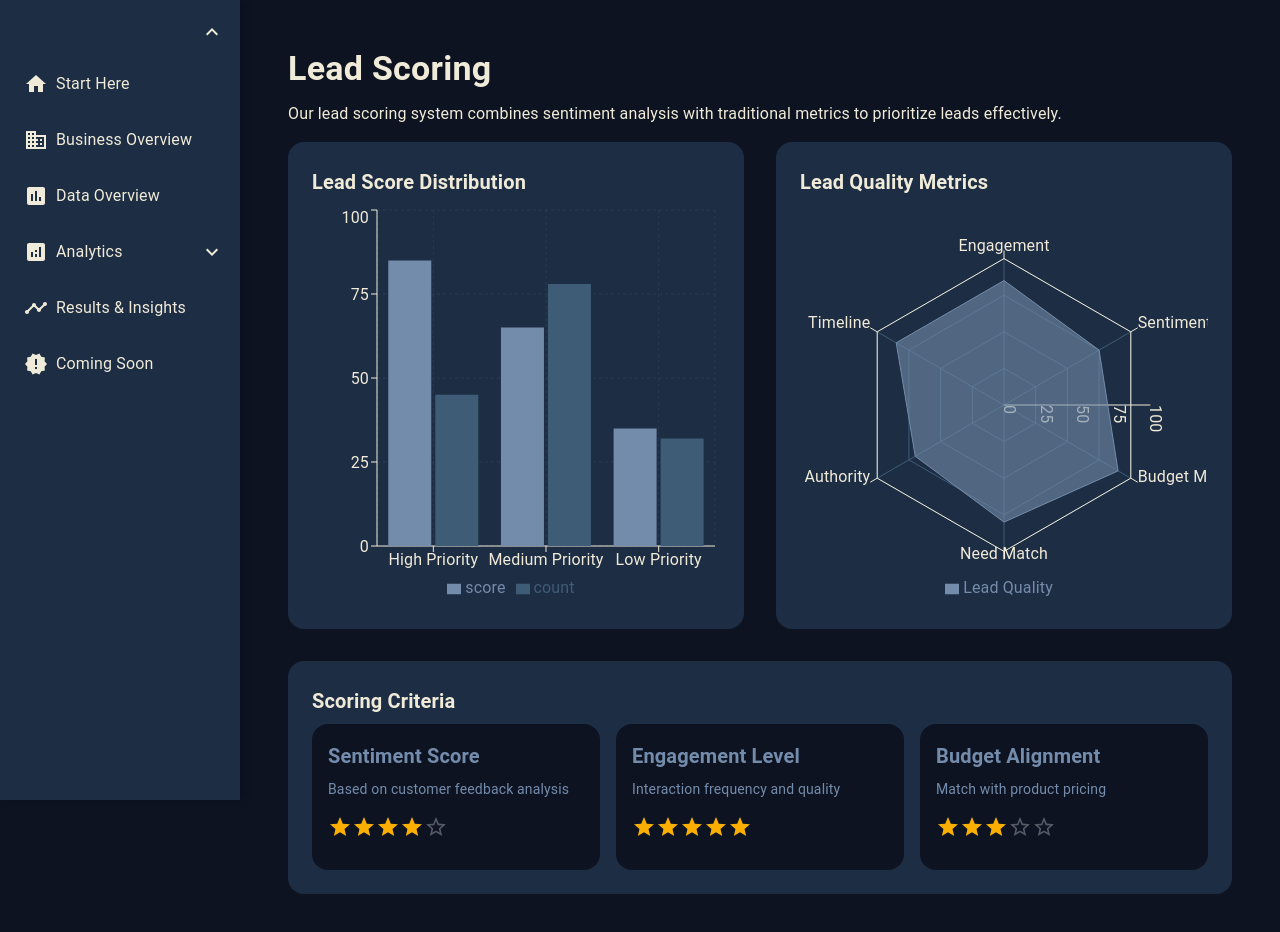
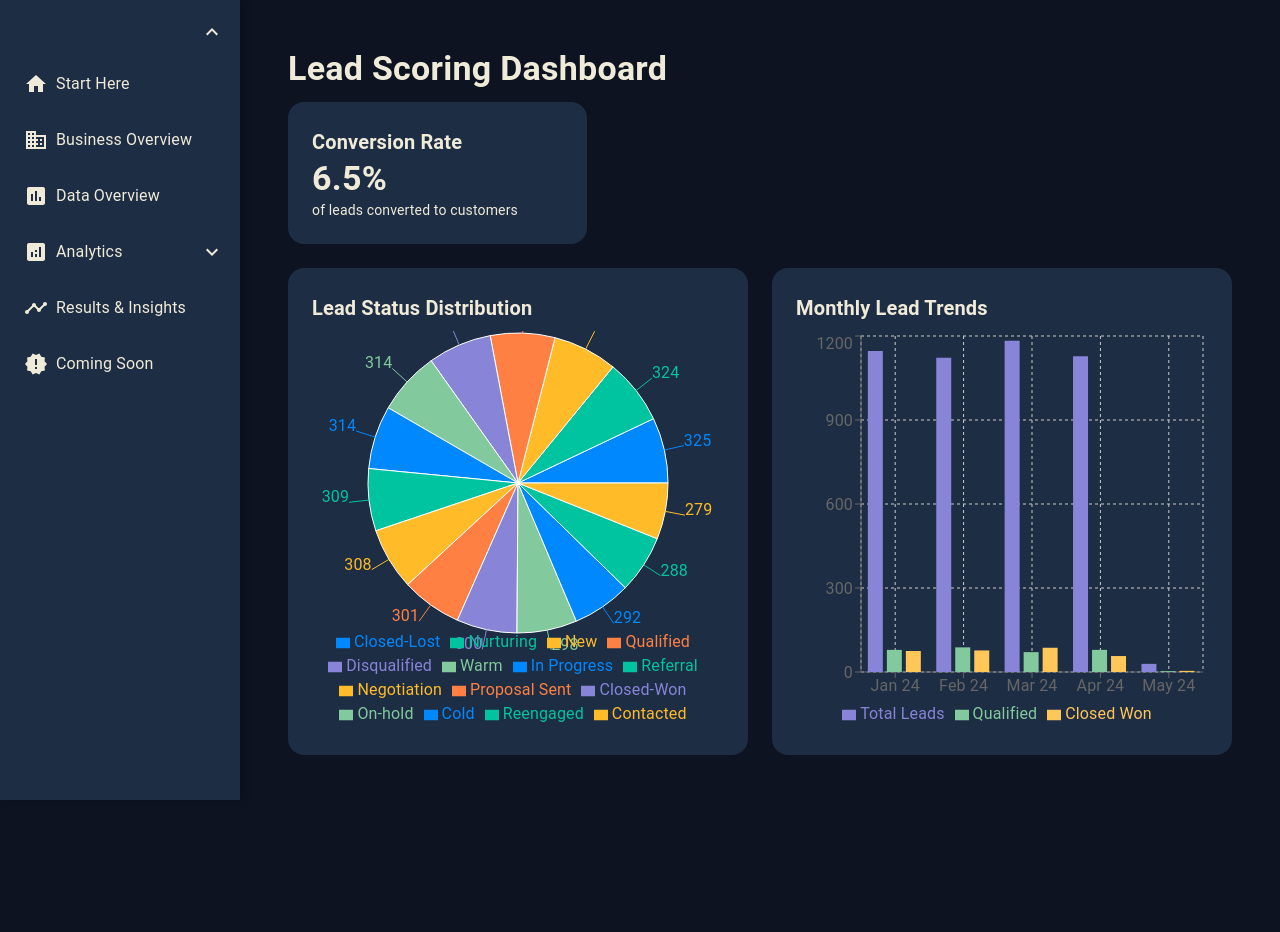
Before and after one commit to BTTAI-Salesforce-Group47/Customer_Sentiment_Analysis, a React (Create React App) app in the folder web-app/: page /lead-scoring in a window 1280 px wide. Shown: the top 932 px of the page. After the commit the page ends 803 px from the top, so only its background shows below. Built offline with nearby package versions, Linux system fonts and the light colour scheme.

Commit message:
real data for lead scoring but only data overview

```diff
--- a/web-app/src/pages/LeadScoring.js
+++ b/web-app/src/pages/LeadScoring.js
@@ -1,154 +1,172 @@
-import React, { useEffect, useRef } from 'react';
-import { Box, Grid, Paper, Typography, Card, CardContent, Rating } from '@mui/material';
-import { BarChart, Bar, XAxis, YAxis, CartesianGrid, Tooltip, Legend, ResponsiveContainer, RadarChart, Radar, PolarGrid, PolarAngleAxis, PolarRadiusAxis } from 'recharts';
+import React, { useEffect, useState } from 'react';
+import { Box, Grid, Paper, Typography, CircularProgress } from '@mui/material';
+import { BarChart, Bar, XAxis, YAxis, CartesianGrid, Tooltip, Legend, ResponsiveContainer, PieChart, Pie, Cell } from 'recharts';
+import Papa from 'papaparse';
 
 const LeadScoring = () => {
-  const leadScores = [
-    { name: 'High Priority', score: 85, count: 45 },
-    { name: 'Medium Priority', score: 65, count: 78 },
-    { name: 'Low Priority', score: 35, count: 32 },
-  ];
+  const [loading, setLoading] = useState(true);
+  const [error, setError] = useState(null);
+  const [statusDistribution, setStatusDistribution] = useState([]);
+  const [monthlyTrends, setMonthlyTrends] = useState([]);
+  const [conversionRate, setConversionRate] = useState(null);
 
-  const leadMetrics = [
-    { subject: 'Engagement', A: 85, fullMark: 100 },
-    { subject: 'Sentiment', A: 75, fullMark: 100 },
-    { subject: 'Budget Match', A: 90, fullMark: 100 },
-    { subject: 'Need Match', A: 80, fullMark: 100 },
-    { subject: 'Authority', A: 70, fullMark: 100 },
-    { subject: 'Timeline', A: 85, fullMark: 100 },
-  ];
-
-  const sections = useRef([]);
+  const COLORS = ['#0088FE', '#00C49F', '#FFBB28', '#FF8042', '#8884d8', '#82ca9d'];
 
   useEffect(() => {
-    const observerOptions = {
-      root: null,
-      rootMargin: '0px',
-      threshold: 0.1,
+    const loadData = async () => {
+      setLoading(true);
+      setError(null);
+
+      try {
+        console.log('Fetching leads data...');
+        const response = await fetch('/datasets/LeadsData.csv');
+        if (!response.ok) {
+          throw new Error(`Failed to fetch CSV: ${response.status} ${response.statusText}`);
+        }
+
+        const csvText = await response.text();
+        console.log('CSV data fetched, parsing...');
+
+        Papa.parse(csvText, {
+          header: true,
+          dynamicTyping: true,
+          skipEmptyLines: 'greedy',
+          complete: function(results) {
+            console.log('Total leads:', results.data.length);
+
+            // Process status distribution
+            const statusCounts = {};
+            results.data.forEach(row => {
+              const status = row.Status || 'Unknown';
+              statusCounts[status] = (statusCounts[status] || 0) + 1;
+            });
+
+            const distribution = Object.entries(statusCounts)
+              .map(([name, value]) => ({ name, value }))
+              .sort((a, b) => b.value - a.value);
+
+            setStatusDistribution(distribution);
+
+            // Process monthly trends
+            const monthlyData = {};
+            results.data.forEach(row => {
+              if (!row.Date) return;
+              const date = new Date(row.Date);
+              const month = date.toLocaleString('default', { month: 'short', year: '2-digit' });
+
+              if (!monthlyData[month]) {
+                monthlyData[month] = { month, total: 0, qualified: 0, closed: 0 };
+              }
+
+              monthlyData[month].total++;
+              if (row.Status === 'Qualified') monthlyData[month].qualified++;
+              if (row.Status === 'Closed-Won') monthlyData[month].closed++;
+            });
+
+            const trends = Object.values(monthlyData)
+              .sort((a, b) => new Date(a.month) - new Date(b.month));
+
+            setMonthlyTrends(trends);
+
+            // Calculate conversion rate
+            const totalLeads = results.data.length;
+            const closedWon = results.data.filter(row => row.Status === 'Closed-Won').length;
+            setConversionRate((closedWon / totalLeads * 100).toFixed(1));
+
+          }
+        });
+      } catch (err) {
+        console.error('Error loading data:', err);
+        setError(err.message);
+      } finally {
+        setLoading(false);
+      }
     };
 
-    const observer = new IntersectionObserver((entries) => {
-      entries.forEach((entry) => {
-        if (entry.isIntersecting) {
-          entry.target.style.opacity = '1';
-          entry.target.style.transform = 'translateY(0)';
-        }
-      });
-    }, observerOptions);
-
-    sections.current.forEach((section) => {
-      if (section) {
-        section.style.opacity = '0';
-        section.style.transform = 'translateY(20px)';
-        section.style.transition = 'all 0.6s ease-out';
-        observer.observe(section);
-      }
-    });
-
-    return () => observer.disconnect();
+    loadData();
   }, []);
 
+  if (loading) {
+    return (
+      <Box sx={{ display: 'flex', justifyContent: 'center', alignItems: 'center', height: '100vh' }}>
+        <CircularProgress />
+      </Box>
+    );
+  }
+
+  if (error) {
+    return (
+      <Box sx={{ p: 3, color: 'error.main' }}>
+        <Typography variant="h6">Error loading data</Typography>
+        <Typography>{error}</Typography>
+      </Box>
+    );
+  }
+
   return (
-    <Box sx={{ p: 3, maxWidth: '1200px', margin: '0 auto' }}>
-      <section ref={(el) => (sections.current[0] = el)}>
-        <Typography variant="h4" gutterBottom>
-          Lead Scoring
-        </Typography>
-        <Typography variant="body1" paragraph>
-          Our lead scoring system combines sentiment analysis with traditional metrics to prioritize leads effectively.
-        </Typography>
-      </section>
+    <Box sx={{ p: 3 }}>
+      <Typography variant="h4" gutterBottom>Lead Scoring Dashboard</Typography>
 
-      <Grid container spacing={4}>
-        <Grid item xs={12} md={6} ref={(el) => (sections.current[1] = el)}>
+      {/* Overview Cards */}
+      <Grid container spacing={3} sx={{ mb: 3 }}>
+        <Grid item xs={12} md={4}>
           <Paper sx={{ p: 3, backgroundColor: '#1D2D44', borderRadius: 4 }}>
-            <Typography variant="h6" gutterBottom>
-              Lead Score Distribution
-            </Typography>
-            <ResponsiveContainer width="100%" height={400}>
-              <BarChart data={leadScores}>
-                <CartesianGrid strokeDasharray="3 3" stroke="#3E5C76" opacity={0.3} />
-                <XAxis dataKey="name" stroke="#F0EBD8" />
-                <YAxis stroke="#F0EBD8" />
-                <Tooltip
-                  contentStyle={{
-                    backgroundColor: '#1D2D44',
-                    border: 'none',
-                    borderRadius: 8,
-                    boxShadow: '0 4px 16px rgba(0, 0, 0, 0.2)',
-                  }}
-                />
-                <Legend />
-                <Bar dataKey="score" fill="#748CAB" />
-                <Bar dataKey="count" fill="#3E5C76" />
-              </BarChart>
-            </ResponsiveContainer>
+            <Typography variant="h6">Conversion Rate</Typography>
+            <Typography variant="h4">{conversionRate}%</Typography>
+            <Typography variant="body2">of leads converted to customers</Typography>
+          </Paper>
+        </Grid>
+      </Grid>
+
+      {/* Charts */}
+      <Grid container spacing={3}>
+        {/* Lead Status Distribution */}
+        <Grid item xs={12} md={6}>
+          <Paper sx={{ p: 3, backgroundColor: '#1D2D44', borderRadius: 4 }}>
+            <Typography variant="h6" gutterBottom>Lead Status Distribution</Typography>
+            <Box sx={{ height: 400 }}>
+              <ResponsiveContainer>
+                <PieChart>
+                  <Pie
+                    data={statusDistribution}
+                    dataKey="value"
+                    nameKey="name"
+                    cx="50%"
+                    cy="50%"
+                    outerRadius={150}
+                    fill="#8884d8"
+                    label
+                  >
+                    {statusDistribution.map((entry, index) => (
+                      <Cell key={`cell-${index}`} fill={COLORS[index % COLORS.length]} />
+                    ))}
+                  </Pie>
+                  <Tooltip />
+                  <Legend />
+                </PieChart>
+              </ResponsiveContainer>
+            </Box>
           </Paper>
         </Grid>
 
-        <Grid item xs={12} md={6} ref={(el) => (sections.current[2] = el)}>
+        {/* Monthly Trends */}
+        <Grid item xs={12} md={6}>
           <Paper sx={{ p: 3, backgroundColor: '#1D2D44', borderRadius: 4 }}>
-            <Typography variant="h6" gutterBottom>
-              Lead Quality Metrics
-            </Typography>
-            <ResponsiveContainer width="100%" height={400}>
-              <RadarChart data={leadMetrics}>
-                <PolarGrid stroke="#3E5C76" />
-                <PolarAngleAxis dataKey="subject" stroke="#F0EBD8" />
-                <PolarRadiusAxis stroke="#F0EBD8" />
-                <Radar name="Lead Quality" dataKey="A" stroke="#748CAB" fill="#748CAB" fillOpacity={0.6} />
-                <Tooltip
-                  contentStyle={{
-                    backgroundColor: '#1D2D44',
-                    border: 'none',
-                    borderRadius: 8,
-                    boxShadow: '0 4px 16px rgba(0, 0, 0, 0.2)',
-                  }}
-                />
-                <Legend />
-              </RadarChart>
-            </ResponsiveContainer>
-          </Paper>
-        </Grid>
-
-        <Grid item xs={12} ref={(el) => (sections.current[3] = el)}>
-          <Paper sx={{ p: 3, backgroundColor: '#1D2D44', borderRadius: 4 }}>
-            <Typography variant="h6" gutterBottom>
-              Scoring Criteria
-            </Typography>
-            <Grid container spacing={2}>
-              {[
-                {
-                  title: 'Sentiment Score',
-                  description: 'Based on customer feedback analysis',
-                  rating: 4
-                },
-                {
-                  title: 'Engagement Level',
-                  description: 'Interaction frequency and quality',
-                  rating: 5
-                },
-                {
-                  title: 'Budget Alignment',
-                  description: 'Match with product pricing',
-                  rating: 3
-                }
-              ].map((criterion, index) => (
-                <Grid item xs={12} md={4} key={index}>
-                  <Card sx={{ backgroundColor: '#0D1321', height: '100%' }}>
-                    <CardContent>
-                      <Typography variant="h6" color="primary" gutterBottom>
-                        {criterion.title}
-                      </Typography>
-                      <Typography variant="body2" color="text.secondary" paragraph>
-                        {criterion.description}
-                      </Typography>
-                      <Rating value={criterion.rating} readOnly />
-                    </CardContent>
-                  </Card>
-                </Grid>
-              ))}
-            </Grid>
+            <Typography variant="h6" gutterBottom>Monthly Lead Trends</Typography>
+            <Box sx={{ height: 400 }}>
+              <ResponsiveContainer>
+                <BarChart data={monthlyTrends}>
+                  <CartesianGrid strokeDasharray="3 3" />
+                  <XAxis dataKey="month" />
+                  <YAxis />
+                  <Tooltip />
+                  <Legend />
+                  <Bar dataKey="total" name="Total Leads" fill="#8884d8" />
+                  <Bar dataKey="qualified" name="Qualified" fill="#82ca9d" />
+                  <Bar dataKey="closed" name="Closed Won" fill="#ffc658" />
+                </BarChart>
+              </ResponsiveContainer>
+            </Box>
           </Paper>
         </Grid>
       </Grid>
```
